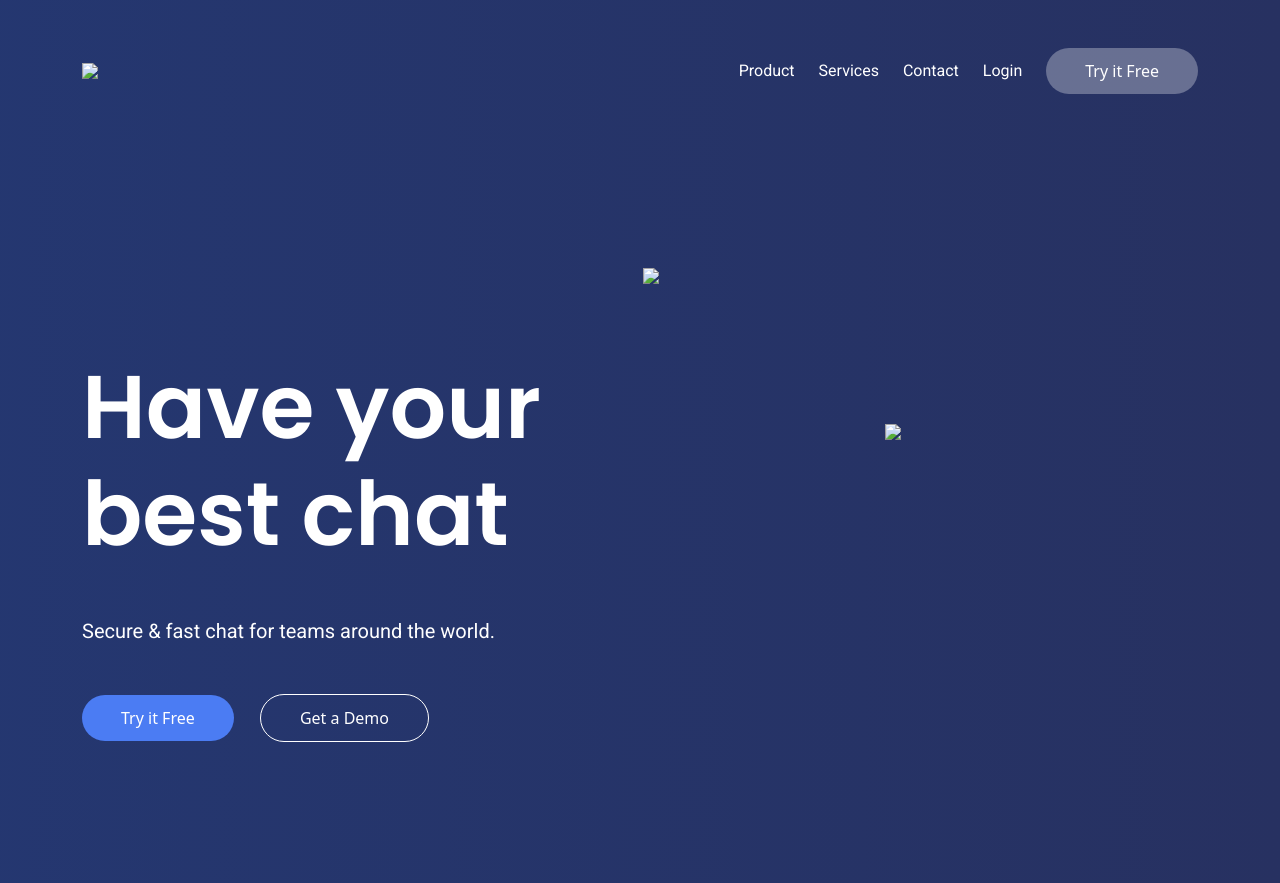
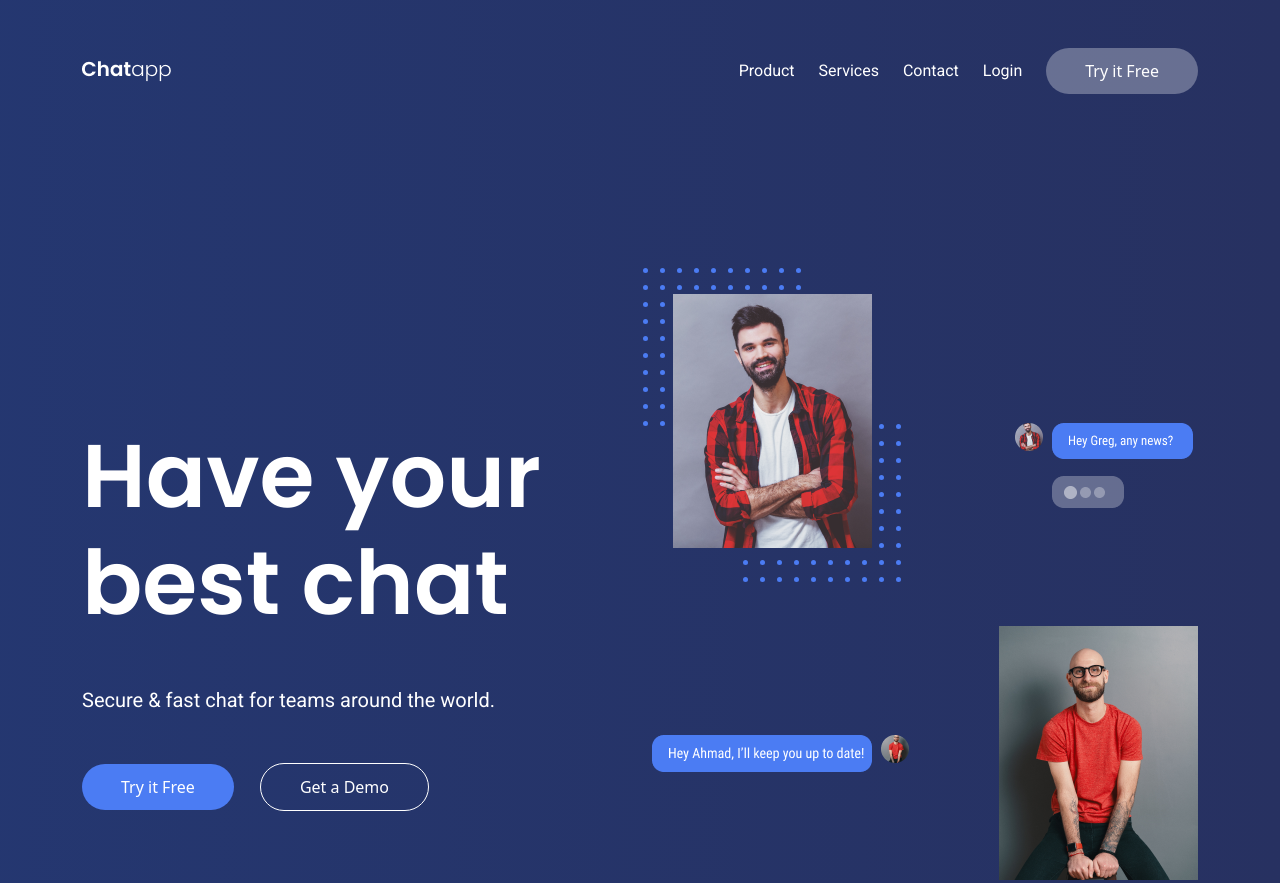
Before and after one commit to ramondm4/ChatApp-Design, a plain HTML site: page index.html in a window 1280 px wide. Shown: the top 883 px of the page. Drawn offline with Linux system fonts and the light colour scheme; the site is published under a folder, as on GitHub Pages, so addresses that start at the root find nothing.

Commit message:
modified imges lines

```diff
--- a/index.html
+++ b/index.html
@@ -21,7 +21,7 @@
   <!--Nav bar-->
   <div class="navbar navbar-expand-md bg-primary navbar-dark text-white">
     <div class="container">
-      <img class="navbar-brand" src="/assets/images/Chatapp-logo.png"></img>
+      <img class="navbar-brand" src="./assets/images/Chatapp-logo.png"></img>
 
       <button class="navbar-toggler" type="button" data-bs-toggle="collapse" data-bs-target="#mainmenu"><span
           class="navbar-toggler-icon"></span></button>
@@ -60,23 +60,23 @@
         <div class="col images-container d-flex flex-column d-none d-sm-block">
           <div class="d-flex icons-container">
             <div class="icon-container  ">
-              <img class="img-1" src="/assets/images/young-successful-man-2022-01-04-22-29-31-utc 1.png" alt="">
-              <img class="icon icon-1" src="/assets/images/Group 1.svg"></img>
-              <img class="icon icon-2" src="/assets/images/Group 2.svg"></img>
+              <img class="img-1" src="./assets/images/young-successful-man-2022-01-04-22-29-31-utc 1.png" alt="">
+              <img class="icon icon-1" src="./assets/images/Group 1.svg"></img>
+              <img class="icon icon-2" src="./assets/images/Group 2.svg"></img>
             </div>
             <div class="icon-container-2">
-              <img class="icon small-img" src="/assets/images/Frame 10.png" alt="">
-              <img class="icon text-img-1" src="/assets/images/Message Item.png" alt="">
-              <img class="icon text-img-2" src="/assets/images/Message Item 2.png" alt="">
+              <img class="icon small-img" src="./assets/images/Frame 10.png" alt="">
+              <img class="icon text-img-1" src="./assets/images/Message Item.png" alt="">
+              <img class="icon text-img-2" src="./assets/images/Message Item 2.png" alt="">
             </div>
           </div>
 
           <div class="d-flex icon-container-3 ">
             <div class="">
-              <img src="/assets/images/Message Item 3.png" alt="">
-              <img class="small-img-2" src="/assets/images/Frame 11.png" alt="">
+              <img src="./assets/images/Message Item 3.png" alt="">
+              <img class="small-img-2" src="./assets/images/Frame 11.png" alt="">
             </div>
-            <img src="/assets/images/young-smiling-man-with-beard-and-glasses-on-gray-s-2021-08-30-09-36-50-utc 2.png"
+            <img src="./assets/images/young-smiling-man-with-beard-and-glasses-on-gray-s-2021-08-30-09-36-50-utc 2.png"
               alt="" class="img-2">
           </div>
         </div>
@@ -93,7 +93,7 @@
           suffered alteration in some form, by injected humour, or randomised words which don't look even slightly
           believable.</p>
       </div>
-      <img class="w-100" src="/assets/images/Group 15.png" alt="">
+      <img class="w-100" src="./assets/images/Group 15.png" alt="">
     </div>
   </section>
 
@@ -102,9 +102,9 @@
     <div class="d-flex  container-fluid p-0 ">
 
       <div class=" img-container d-none d-md-block">
-        <img class="thired-img img-fluid" src="/assets/images/priscilla-du-preez-XkKCui44iM0-unsplash 1.png" alt="">
-        <img class="dots-group-1" src="/assets/images/Group 1.svg" alt="">
-        <img class="dots-group-2" src="/assets/images/Group 2.svg" alt="">
+        <img class="thired-img img-fluid" src="./assets/images/priscilla-du-preez-XkKCui44iM0-unsplash 1.png" alt="">
+        <img class="dots-group-1" src="./assets/images/Group 1.svg" alt="">
+        <img class="dots-group-2" src="./assets/images/Group 2.svg" alt="">
       </div>
 
       <div class=" thired-title  d-flex flex-column  justify-content-start text-center text-sm-start">
@@ -135,7 +135,7 @@
     <div class="container footer-holder  text-center text-md-start">
       <div class="row">
         <div class=" col-lg-2 col-md-4 col-sm-6 d-flex flex-column">
-          <img class="footer-logo" src="/assets/images/Chatapp-blue-logo.png" alt="">
+          <img class="footer-logo" src="./assets/images/Chatapp-blue-logo.png" alt="">
           <p class="footer-p">Secure & fast chat for teams around the world.</p>
           <div class="copy-right"> &copy; Copyrights reserved for chatapp - 2022</div>
         </div>
```
